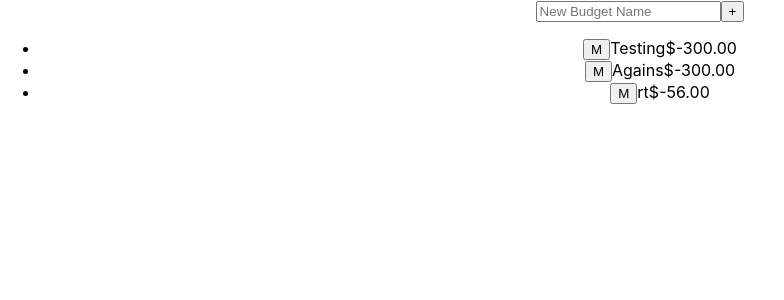
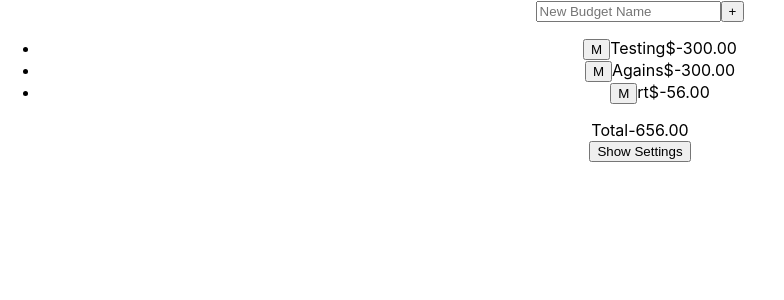
Before and after one commit to helloRupa/simply-budget, a React (Create React App) app: page / in a window 1280 px wide. Shown: the top 300 px of the page, without its empty margins (0-784 px from the left). Built offline with nearby package versions, Linux system fonts and the light colour scheme; data requests are answered from the project's data file; the HTML template or start-up script is replaced by a standard one.

Commit message:
Use store for settings values

```diff
--- a/src/components/Dashboard.js
+++ b/src/components/Dashboard.js
@@ -30,9 +30,9 @@ function Dashboard({ budgets, fetchBudgets, fetchSettings }) {
     <div>
       <CreateBudget />
       <Budgets budgets={budgets} />
-      {/*<Total budgets={budgets} />
+      <Total budgets={budgets} />
       {displaySettings()}
-      <button onClick={handleShowSettingsClick}>{updateSettingsButton()}</button> */}
+      <button onClick={handleShowSettingsClick}>{updateSettingsButton()}</button>
     </div>
   )
 }
--- a/src/components/dashboard/Settings.js
+++ b/src/components/dashboard/Settings.js
@@ -1,17 +1,21 @@
 import React, { useState, useEffect } from 'react';
 import { handleChange, handleChangeWithRegex } from '../../utils/handlers';
-import { getSettings, updateSettings } from '../../utils/comms';
+import { updateSettings } from '../../utils/comms';
 
-function Settings({ setShowSettings }) {
+import { connect } from 'react-redux';
+
+function Settings({ setShowSettings, settings }) {
   const [currency, setCurrency] = useState('');
   const [maxItems, setMaxItems] = useState('');
 
   useEffect(() => {
-    getSettings()
-      .then(settings => {
-        setCurrency(settings['default-currency']);
-        setMaxItems(settings['max-length']);
-      });
+    setCurrency(settings['default-currency']);
+    setMaxItems(settings['max-length']);
+    // getSettings()
+    //   .then(settings => {
+    //     setCurrency(settings['default-currency']);
+    //     setMaxItems(settings['max-length']);
+    //   });
   }, []);
 
   const handleMaxItems = e => {
@@ -58,4 +62,8 @@ function Settings({ setShowSettings }) {
   </div>
 }
 
-export default Settings;
+const mapStateToProps = state => ({
+  settings: state.settings
+});
+
+export default connect(mapStateToProps)(Settings);
```
